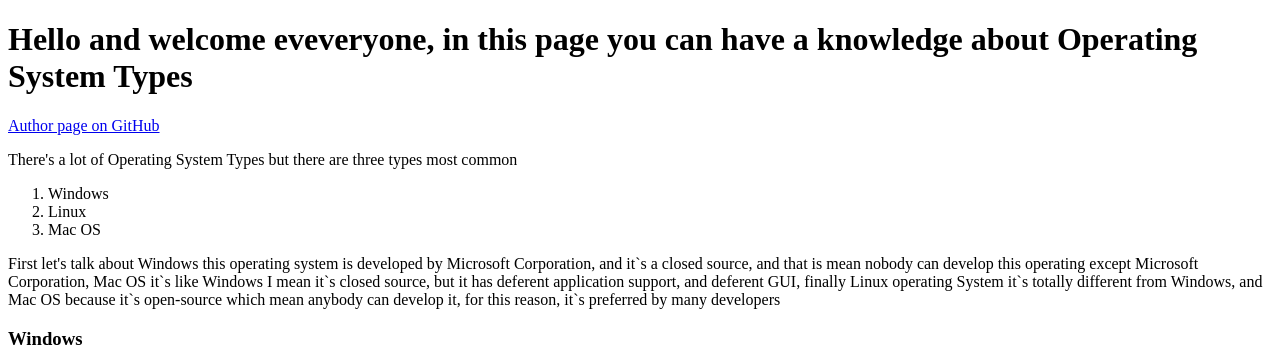
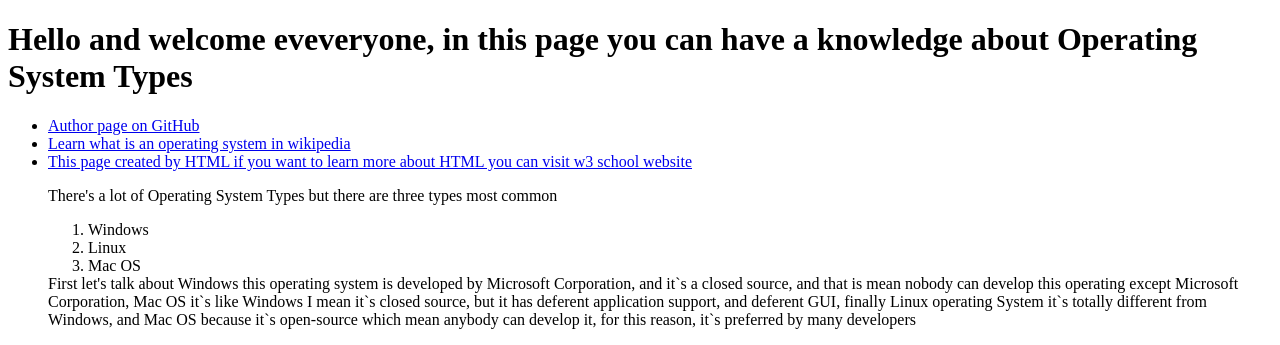
Before and after one commit to MumenAlmadaineh/OperatingSystemsType, a plain HTML site: page index.html in a window 1280 px wide. Shown: the top 345 px of the page. Drawn offline with Linux system fonts and the light colour scheme.

Commit message:
Add more content

```diff
--- a/index.html
+++ b/index.html
@@ -19,8 +19,15 @@
 		<meta name="viewport" content="width=device-width, initial-scale=1.0">
 
 	</header>
+  <ul>
+    <li><a href="https://github.com/mumenAlmadaineh">Author page on GitHub </a></li>
 
-	<a href="https://github.com/mumenAlmadaineh">Author page on GitHub </a> </li>
+    <li><a href="https://en.wikipedia.org/wiki/Operating_system">Learn what is an operating system in wikipedia </a></li>
+
+    <li><a href="https://www.w3schools.com/">This page created by HTML if you want to learn more about HTML you can visit w3 school website  </a></li>
+
+
+
 
 	<main>
 		<section>
```
